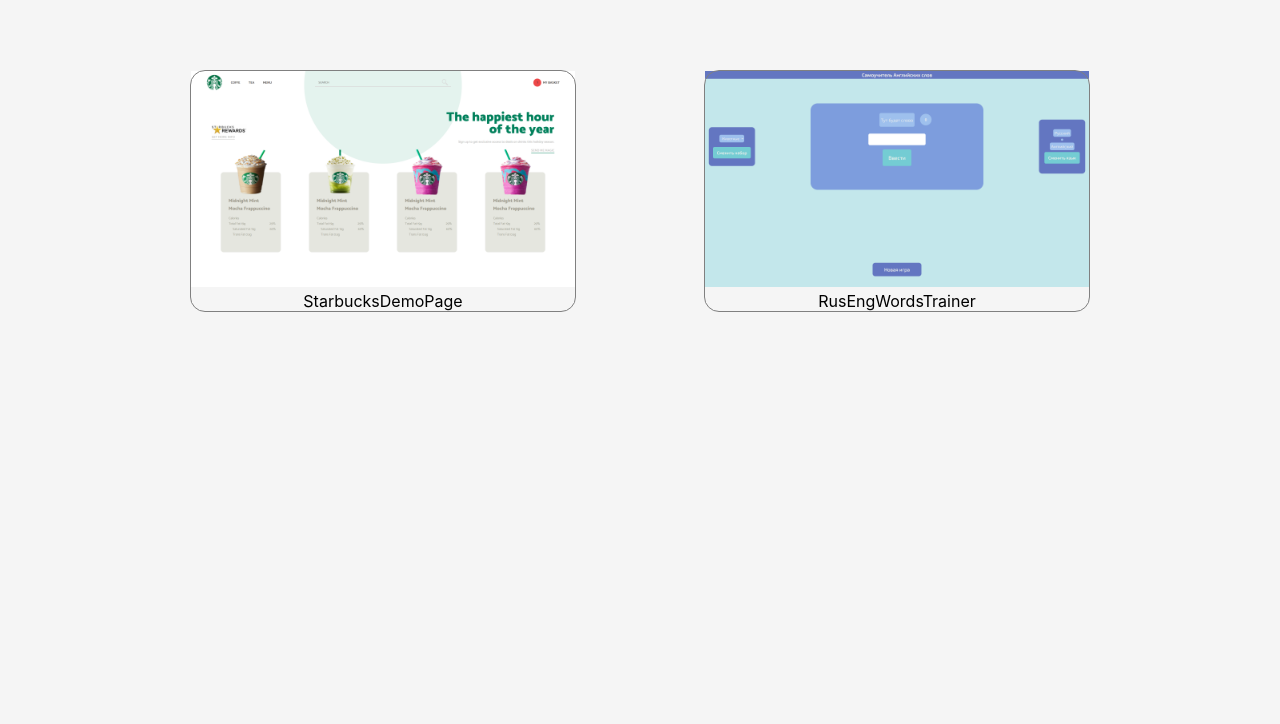
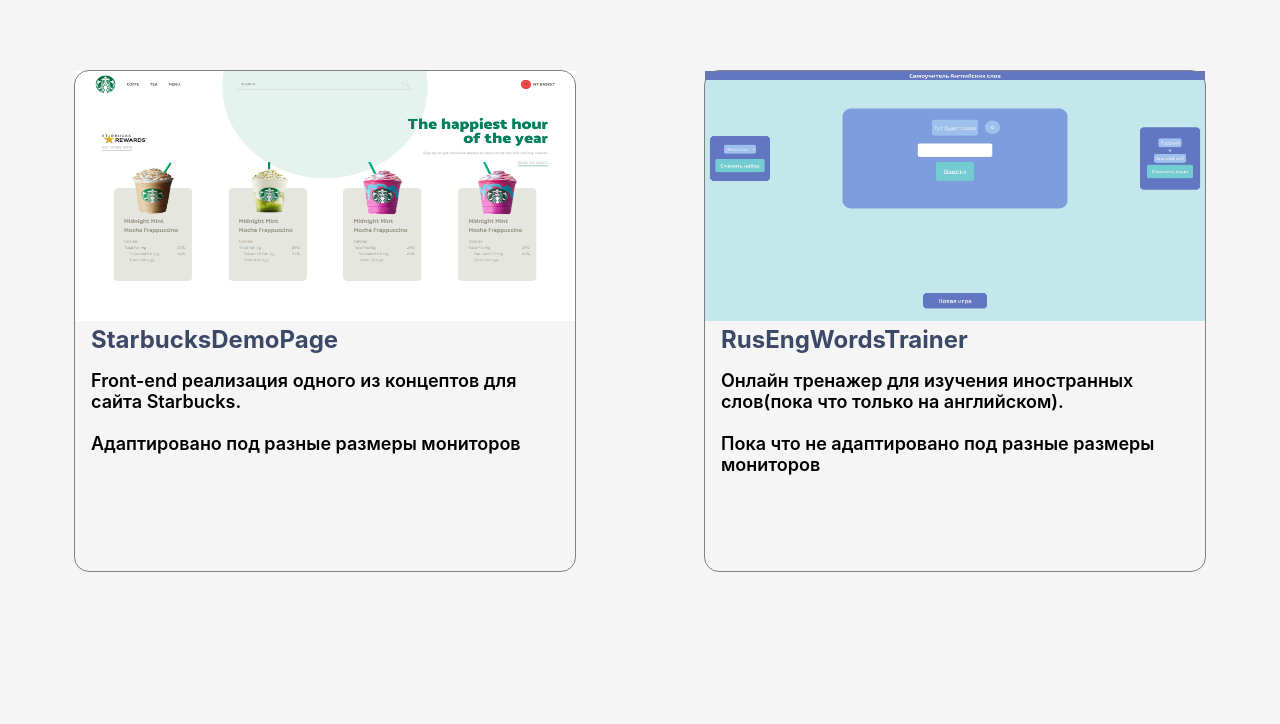
Before and after one commit to Temurito/MyDemos, a plain HTML site: page index.html in a window 1280 px wide. Shown: the part 76-800 px from the top of the page. Drawn offline with Linux system fonts and the light colour scheme.

Commit message:
New update
Adaptaded for different size of the devices. Added description

```diff
--- a/index.html
+++ b/index.html
@@ -9,17 +9,23 @@
 </head>
 <body>
 
-    <h1>Список моих проектов</h1>
+    <h1>Мои проекты</h1>
 
     <div class="Projects">
         <div class="ProjectDiv">
                 <img src="starbucks.png" class="ProjectImg">
                 <a href="https://temurito.github.io/StarbucksDemoPage/" class="ProjectLink">StarbucksDemoPage</a>
+                <p class="description">
+                    Front-end реализация одного из концептов для сайта Starbucks.<br><br>Адаптировано под разные размеры мониторов
+                </p>
         </div>
 
         <div class="ProjectDiv">
             <img src="RusEng.png" class="ProjectImg">
             <a href="https://temurito.github.io/RusEngWordsTrainer/" class="ProjectLink">RusEngWordsTrainer</a>
+            <p class="description">
+                Онлайн тренажер для изучения иностранных слов(пока что только на английском).<br><br>Пока что не адаптировано под разные размеры мониторов
+            </p>
         </div>
     </div>
 
--- a/style.css
+++ b/style.css
@@ -9,29 +9,38 @@ h1 {
 .Projects {
     width: 100%;
     display: flex;
-    flex: row wrap;
+    flex-flow: row wrap;
     justify-content: center;
     align-items: center;
 }
 .ProjectDiv {
-    width: 30%;
-    height: 30%;
+    width: 500px;
+    height: 500px;
     border: 1px solid grey;
     border-radius: 15px;
     margin: 5%;
-    text-align: center;
+    text-align: start;
 }
 .ProjectImg {
     position: relative;
     z-index: -1;
     width: 100%;
-    height: 80%;
+    height: 250px;
 }
-.ProjectLink {
+.ProjectLink,.ProjectLink:visited {
     text-decoration: none;
-    color: black;
+    font-size: 24px;
+    margin-left: 1rem;
+    color: #3C4868;
+    font-weight: 700;
 }
-.ProjectLink:visited,.ProjectLink:hover {
+.ProjectLink:hover {
     color: black;
     text-decoration: none;
 }
+.description {
+    font-weight: 600;
+    padding: 1rem;
+    margin: 0;
+    font-size: 18px;
+}
```
